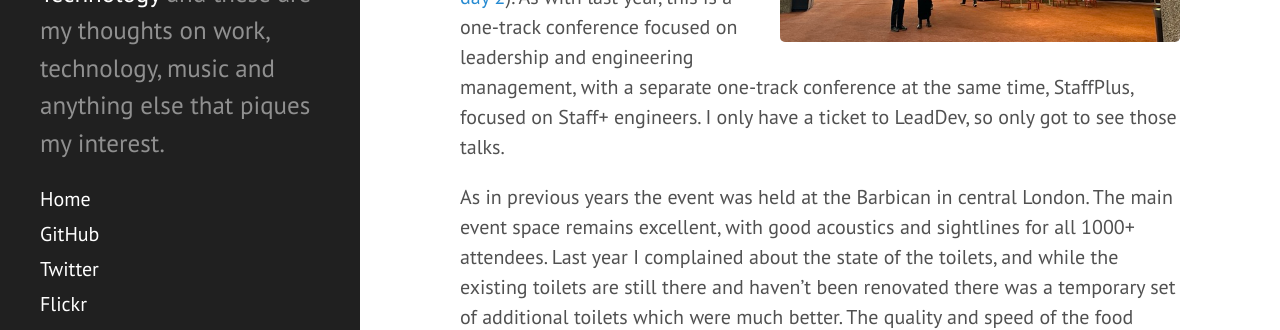
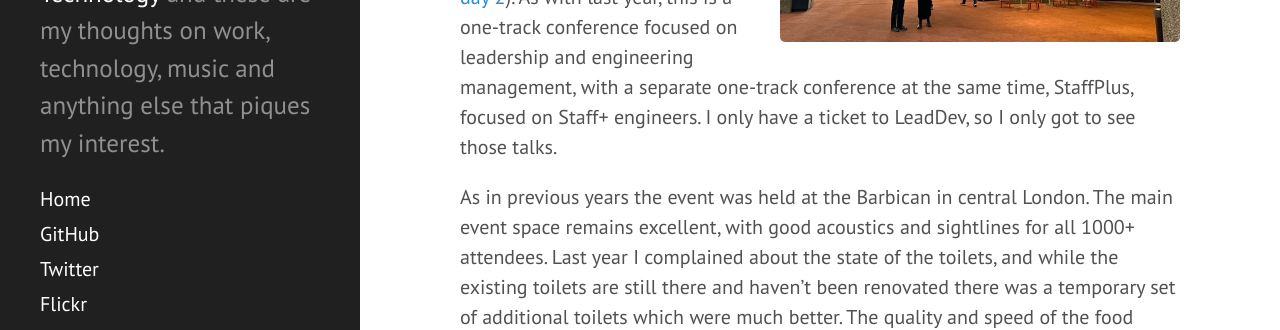
Before and after one commit to andrewjw/site, a Jekyll site: the page built from _posts/2024-06-27-leaddev-london-2024-day-1.md, in a window 1280 px wide and 900 px high. Shown: the part 468-798 px from the top of the window. Built offline with Jekyll 4.4.1, drawn with Linux system fonts in a browser that asks for light colours; some of the changed text lies outside the part shown.

```diff
--- a/_posts/2024-06-27-leaddev-london-2024-day-1.md
+++ b/_posts/2024-06-27-leaddev-london-2024-day-1.md
@@ -15,7 +15,7 @@ bag with plenty of room left for some conference swag, and got on the train to t
 [day 1](/2023/08/17/leadev-london-2023-day-1/) and [day 2](/2023/09/21/leadev-london-2023-day-2/)).
 As with last year, this is a one-track conference focused on leadership and engineering management, with a
 separate one-track conference at the same time, StaffPlus, focused on Staff+ engineers. I only have a ticket
-to LeadDev, so only got to see those talks.
+to LeadDev, so I only got to see those talks.
 <!--more-->
 
 As in previous years the event was held at the Barbican in central London. The main event space remains excellent,
```
